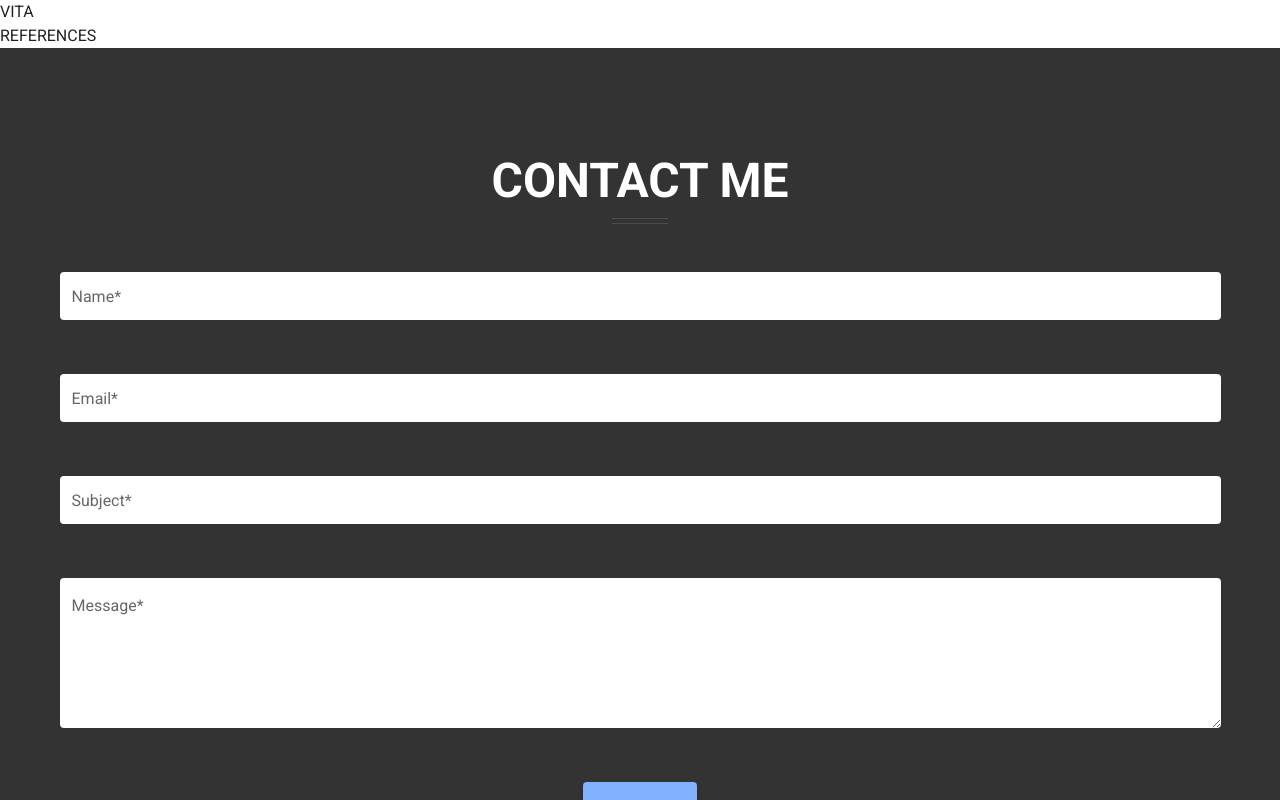
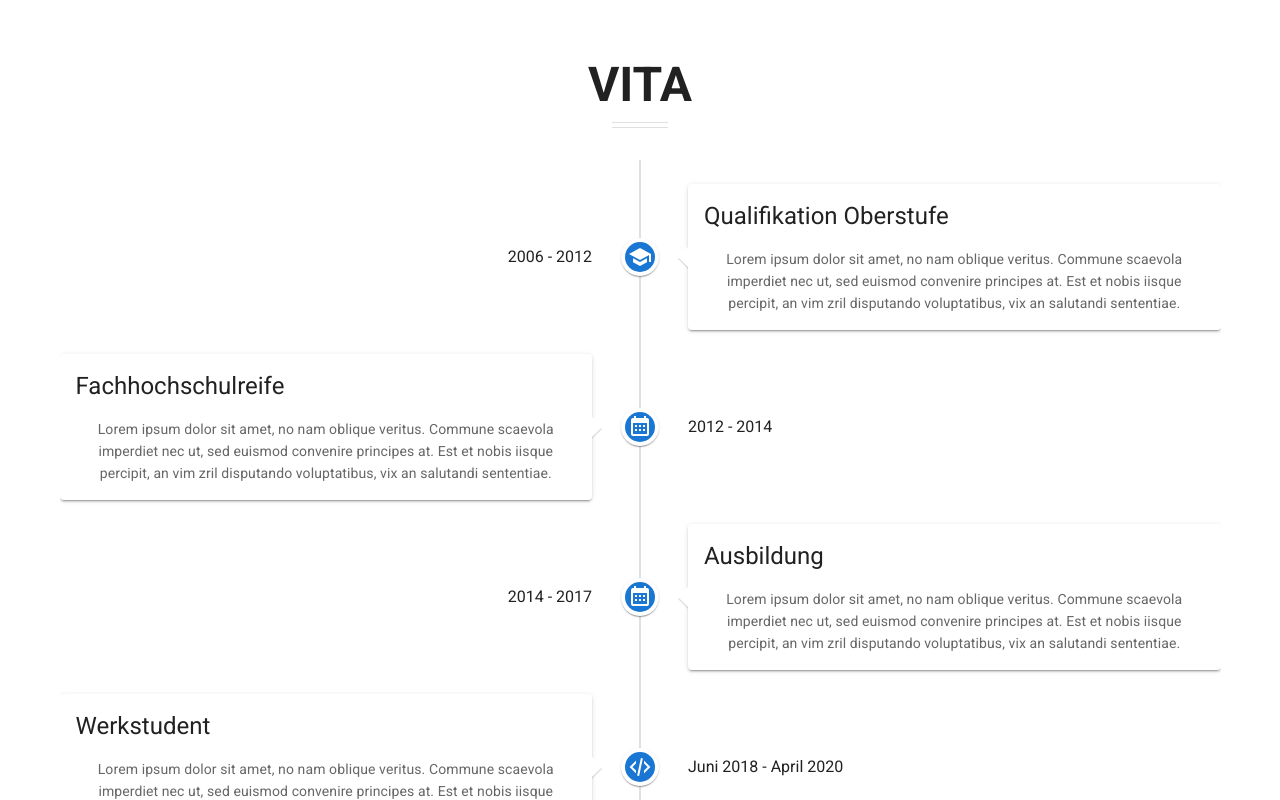
Before and after one commit to jnschbrt/website-portfolio, a Vue app: page / in a window 1280 px wide. Shown: the part 2580-3380 px from the top of the page. Built offline with nearby package versions, Linux system fonts and the light colour scheme.

Commit message:
vita timeline done

```diff
--- a/src/components/Vita.vue
+++ b/src/components/Vita.vue
@@ -1,11 +1,87 @@
 <template>
-  <div class="vita">
-    VITA
-  </div>
+  <section class="vita">
+    <div class="py-12">
+      <v-container class="text-center">
+        <h2 class="display-2 font-weight-bold mb-3">VITA</h2>
+
+        <v-responsive class="mx-auto mb-8" width="56">
+          <v-divider class="mb-1"></v-divider>
+
+          <v-divider></v-divider>
+        </v-responsive>
+
+        <v-responsive>
+          <v-timeline :align-top="alignTop" :dense="dense" :reverse="reverse">
+            <v-timeline-item
+              v-for="(item, i) in items"
+              :key="i"
+              :color="item.color"
+              :icon="item.icon ? item.icon : 'mdi-plus'"
+            >
+              <span slot="opposite">{{ item.from }} - {{ item.to }}</span>
+              <v-card class="elevation-2">
+                <v-card-title class="headline">{{ item.title }}</v-card-title>
+                <v-card-text>
+                  {{ item.text }}
+                </v-card-text>
+              </v-card>
+            </v-timeline-item>
+          </v-timeline>
+        </v-responsive>
+      </v-container>
+    </div>
+  </section>
 </template>
 
 <script>
-export default {}
+export default {
+  data() {
+    return {
+      items: [
+        {
+          icon: 'mdi-school',
+          from: '2006',
+          to: '2012',
+          title: 'Qualifikation Oberstufe',
+          text:
+            'Lorem ipsum dolor sit amet, no nam oblique veritus. Commune scaevola imperdiet nec ut, sed euismod convenire principes at. Est et nobis iisque percipit, an vim zril disputando voluptatibus, vix an salutandi sententiae.'
+        },
+        {
+          icon: 'mdi-calendar-month',
+          from: '2012',
+          to: '2014',
+          title: 'Fachhochschulreife',
+          text:
+            'Lorem ipsum dolor sit amet, no nam oblique veritus. Commune scaevola imperdiet nec ut, sed euismod convenire principes at. Est et nobis iisque percipit, an vim zril disputando voluptatibus, vix an salutandi sententiae.'
+        },
+        {
+          icon: 'mdi-calendar-month',
+          from: '2014',
+          to: '2017',
+          title: 'Ausbildung',
+          text:
+            'Lorem ipsum dolor sit amet, no nam oblique veritus. Commune scaevola imperdiet nec ut, sed euismod convenire principes at. Est et nobis iisque percipit, an vim zril disputando voluptatibus, vix an salutandi sententiae.'
+        },
+        {
+          icon: 'mdi-xml',
+          from: 'Juni 2018',
+          to: 'April 2020',
+          title: 'Werkstudent',
+          text:
+            'Lorem ipsum dolor sit amet, no nam oblique veritus. Commune scaevola imperdiet nec ut, sed euismod convenire principes at. Est et nobis iisque percipit, an vim zril disputando voluptatibus, vix an salutandi sententiae.'
+        },
+        {
+          icon: '',
+          from: '2017',
+          to: 'heute',
+          title: 'Studium',
+          text:
+            'Lorem ipsum dolor sit amet, no nam oblique veritus. Commune scaevola imperdiet nec ut, sed euismod convenire principes at. Est et nobis iisque percipit, an vim zril disputando voluptatibus, vix an salutandi sententiae.'
+        }
+      ]
+    }
+  }
+}
 </script>
 
 <style></style>
```
